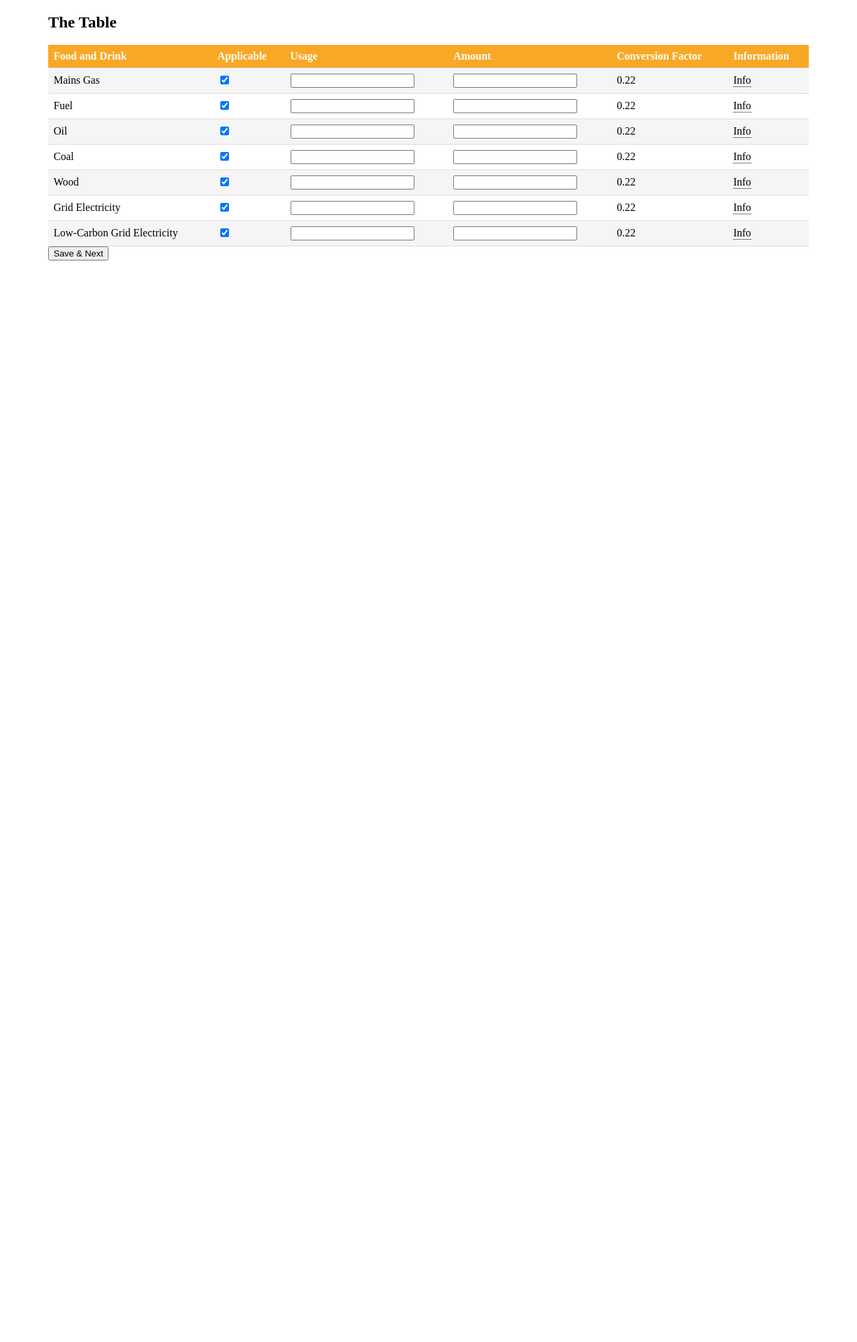
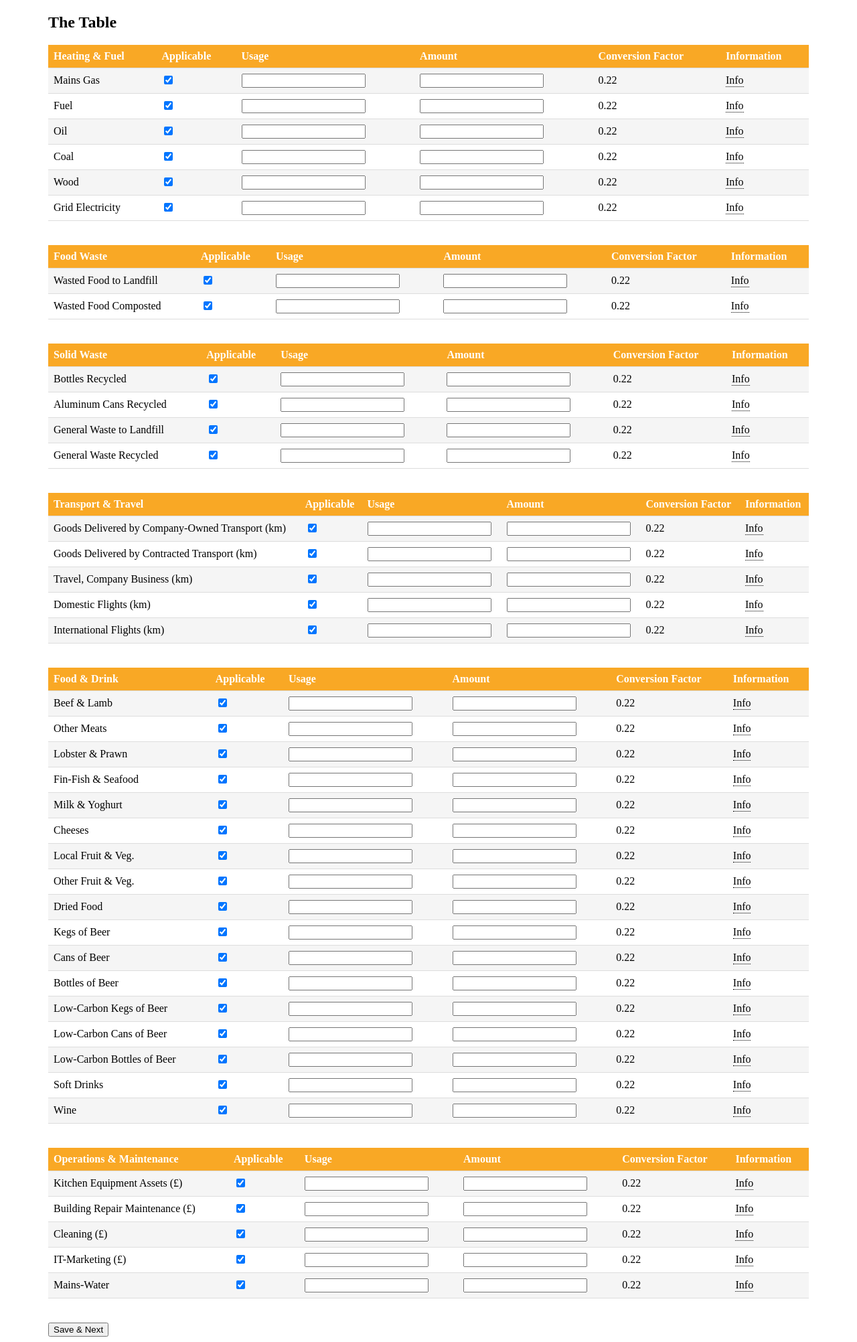
Before and after one commit to UofG-sh28/Brewdog-PFL, a Django app: page /my/calculator/ in a window 1280 px wide. Shown: the part 151-2155 px from the top of the page at 67% size. Before the commit the page ends 540 px from the top, so only its background shows below. Run offline with Django 4.2, Linux system fonts and the light colour scheme.

Commit message:
Linked categories to calcualtor and displays all fields

```diff
--- a/pfl_calculator/calculator_site/forms.py
+++ b/pfl_calculator/calculator_site/forms.py
@@ -14,7 +14,7 @@ class CalculatorUtil:
         del bu
         non_cal_fields = ['_state', 'id', 'business_id', 'conversion_factor_id', 'year']
         # List to preserve order
-        calculator_fields = [field for field in fields if field not in non_cal_fields][:7]
+        calculator_fields = [field for field in fields if field not in non_cal_fields]
         return tuple(calculator_fields)
 
     @staticmethod
--- a/pfl_calculator/calculator_site/models.py
+++ b/pfl_calculator/calculator_site/models.py
@@ -198,7 +198,7 @@ class BusinessUsage(models.Model):
     soft_drinks = models.IntegerField()
     wine = models.IntegerField()
     spirits = models.IntegerField()
-    kitchen_equipment_asssets = models.DecimalField(max_digits=16, decimal_places=2)
+    kitchen_equipment_assets = models.DecimalField(max_digits=16, decimal_places=2)
     building_repair_maintenance = models.DecimalField(max_digits=16, decimal_places=2)
     cleaning = models.DecimalField(max_digits=16, decimal_places=2)
     IT_Marketing = models.DecimalField(max_digits=16, decimal_places=2)
--- a/pfl_calculator/calculator_site/views.py
+++ b/pfl_calculator/calculator_site/views.py
@@ -20,7 +20,7 @@ def outline(request):
 
 def scope(request):
     data = Business.objects.all().values()
-    context = { 'business': data }
+    context = {'business': data}
     return render(request, 'calculator_site/scope.html', context)
 
 
@@ -90,9 +90,32 @@ class CalculatorLoaderView:
     def calculator(self, request):
         cal_form = CalculatorForm()
         proper_names = self.verbose["fields"]
-        context = {"fields": [CalculatorDataWrapper(key, cal_form[key], proper_names[key], 0.22)
-                              for key in list(proper_names.keys())[:7]]}
+        category_links = self.verbose["category_links"]
+        category_names = self.verbose["categories"]
+        fields = [CalculatorDataWrapper(key, cal_form[key], proper_names[key], 0.22)
+                  for key in list(proper_names.keys())]
+
+        category_list = []
+        field_list = []
+        for field in fields:
+            link = category_links.get(field.id)
+            if link is None:
+                field_list.append(field)
+            else:
+                category_list.append(CalculatorCategoryWrapper(link, category_names[link], field_list))
+                field_list = []
+
+        context = {"categories": category_list}
+
         return render(request, 'calculator_site/calculator.html', context=context)
+
+
+class CalculatorCategoryWrapper:
+
+    def __init__(self, id, name, fields):
+        self.id = id
+        self.name = name
+        self.fields = fields
 
 
 class CalculatorDataWrapper:
--- a/pfl_calculator/static/JS/calculator.js
+++ b/pfl_calculator/static/JS/calculator.js
@@ -19,9 +19,10 @@ window.onload = () => {
         input.focus();
     }
 
-    const table = this.document.getElementById("table");
-    for(let i=0; i < table.rows.length; i++){
-        const row = table.rows[i];
+    const tables = this.document.getElementsByClassName("table");
+    for(let j=0; j < tables.length; j++) {
+        for (let i = 0; i < tables[j].rows.length; i++) {
+            const row = tables[j].rows[i];
             if (row.id === "headers") continue;
 
             const input = this.document.getElementById(row.id + "Input");
@@ -32,7 +33,7 @@ window.onload = () => {
             input.addEventListener('input', inputHandler);
             input.addEventListener('propertychange', inputHandler);
         }
-
+    }
 }
 
 
--- a/pfl_calculator/static/verbose.json
+++ b/pfl_calculator/static/verbose.json
@@ -56,11 +56,11 @@
     "operations_maintenance": "Operations & Maintenance"
   },
   "category_links": {
-    "main_gas" : "heating_fuel",
-    "waste_food_landfill" : "food_waste",
-    "bottles_recycle" : "solid_waste",
-    "goods_delivered_company_owned" : "transport_travel",
-    "beef_lamb" : "food_drink",
-    "kitchen_equipment_assets" : "operations_maintenance"
+    "grid_electricity_LOWCARBON" : "heating_fuel",
+    "waste_food_charity" : "food_waste",
+    "special_waste" : "solid_waste",
+    "staff_commuting" : "transport_travel",
+    "spirits" : "food_drink",
+    "sewage" : "operations_maintenance"
   }
 }
--- a/pfl_calculator/templates/calculator_site/calculator.html
+++ b/pfl_calculator/templates/calculator_site/calculator.html
@@ -10,9 +10,10 @@
 <h2>The Table</h2>
 <form action="/api/cal-submit/" enctype="multipart/form-data"  method="post">
     {% csrf_token %}
-    <table id="table">
+    {% for category in categories %}
+        <table class="table">
             <tr id="headers">
-            <th>Food and Drink</th>
+                <th>{{category.name}}</th>
                 <th>Applicable</th>
                 <th>Usage</th>
                 <th>Amount</th>
@@ -20,7 +21,7 @@
                 <th>Information</th>
             </tr>
         <!-- ID of table row must match input & output starting id -->
-                {% for cal_data in fields %}
+                {% for cal_data in category.fields %}
                     <tr id="{{cal_data.id}}">
                         <td>{{cal_data.name}}</td>
                         <td><input checked type="checkbox" onclick="applicableCheck(this)"></td>
@@ -35,6 +36,8 @@
                     </tr>
                 {% endfor %}
     </table>
+    <br><br>
+    {% endfor %}
     <input type="submit" value="Save & Next">
 </form>
 {% endblock %}
```
Lines whose indentation alone changed are shown as unchanged.
